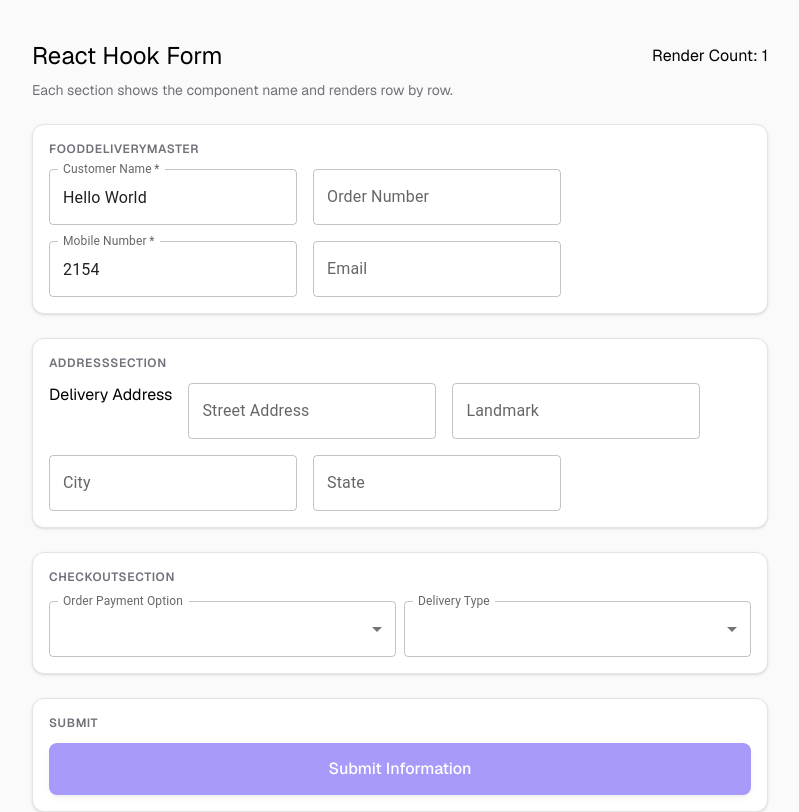
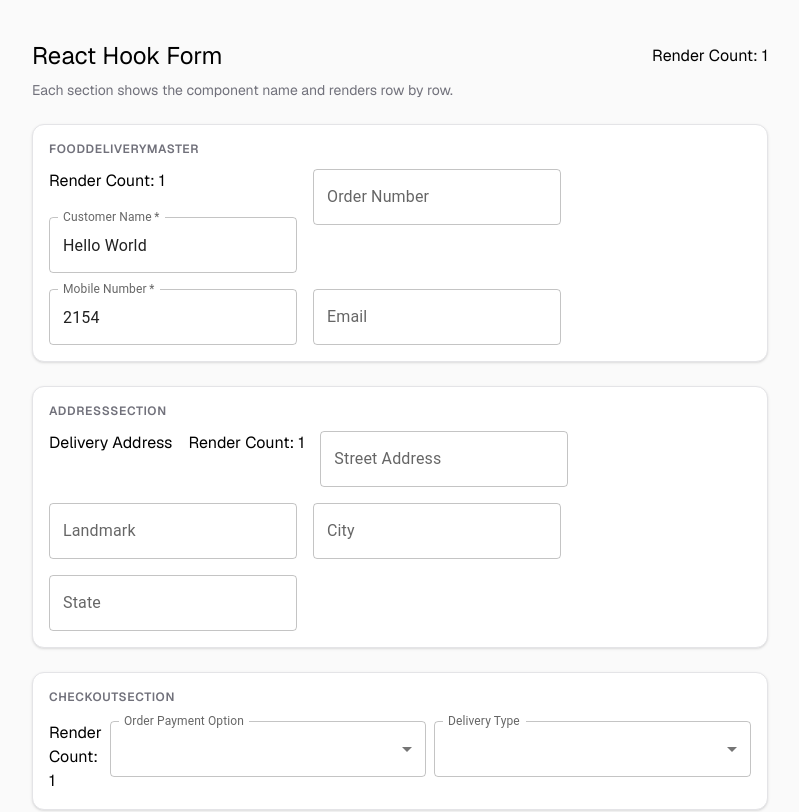
Before and after one commit to Ujjal-ENG/backend-with-NODEJS, a Next.js app in the folder food-delivery-form/: page / in a window 1280 px wide. Shown: the top 812 px of the page, without its empty margins (240-1039 px from the left). Built offline with nearby package versions, Linux system fonts and the light colour scheme.

Commit message:
feat(dev): Add render count tracking to form components
- Integrate `RenderCount` component into `AddressSection`, `CheckoutSection`, and `FoodDeliveryMaster` to monitor component re-renders during development.
- This helps in optimizing performance by identifying unnecessary re-renders.

```diff
--- a/food-delivery-form/app/components/react-hook-form/AddressSection.tsx
+++ b/food-delivery-form/app/components/react-hook-form/AddressSection.tsx
@@ -1,10 +1,14 @@
+import { getRenderCount } from "@/app/utils/useRenderCount";
 import { useFormContext } from "react-hook-form";
 import { FormTextField } from "./FormTextField";
+
+const RenderCount = getRenderCount();
 export const AddressSection = () => {
   const { control } = useFormContext();
   return (
     <>
       <div className="sm:col-span-2 text-black">Delivery Address</div>
+      <RenderCount />
 
       <div className="sm:col-span-2">
         <FormTextField
--- a/food-delivery-form/app/components/react-hook-form/CheckoutSection.tsx
+++ b/food-delivery-form/app/components/react-hook-form/CheckoutSection.tsx
@@ -1,3 +1,4 @@
+import { getRenderCount } from "@/app/utils/useRenderCount";
 import { useFormContext } from "react-hook-form";
 import { FormSelectField } from "./FormSelectField";
 
@@ -11,6 +12,8 @@ type CheckoutSectionProps = {
   deliveryOptions: Option[];
 };
 
+const RenderCount = getRenderCount();
+
 export const CheckoutSection = ({
   paymentOptions,
   deliveryOptions,
@@ -18,6 +21,7 @@ export const CheckoutSection = ({
   const { control } = useFormContext();
   return (
     <div className="flex justify-between align-middle gap-2 mt-4">
+      <RenderCount />
       <FormSelectField
         name="orderPaymentOption"
         control={control}
--- a/food-delivery-form/app/components/react-hook-form/FoodDeliveryMaster.tsx
+++ b/food-delivery-form/app/components/react-hook-form/FoodDeliveryMaster.tsx
@@ -1,6 +1,9 @@
 import { FoodDeliveryMasterFormTypes } from "@/app/types/food-deliver-master.type";
+import { getRenderCount } from "@/app/utils/useRenderCount";
 import { useFormContext, useFormState } from "react-hook-form";
 import { FormTextField } from "./FormTextField";
+
+const RenderCount = getRenderCount();
 export const FoodDeliveryMaster = () => {
   const { control, getValues } = useFormContext();
   const { errors } = useFormState<FoodDeliveryMasterFormTypes>({
@@ -11,6 +14,8 @@ export const FoodDeliveryMaster = () => {
     <>
       {/* Customer Name */}
       <div className="sm:col-span-2">
+        <RenderCount />
+        <br />
         <FormTextField
           name="customerName"
           control={control}
```
